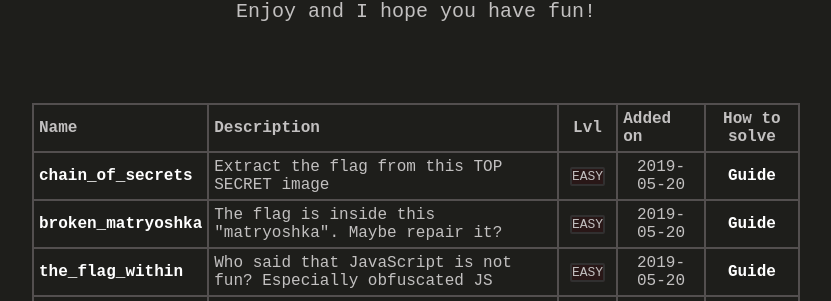
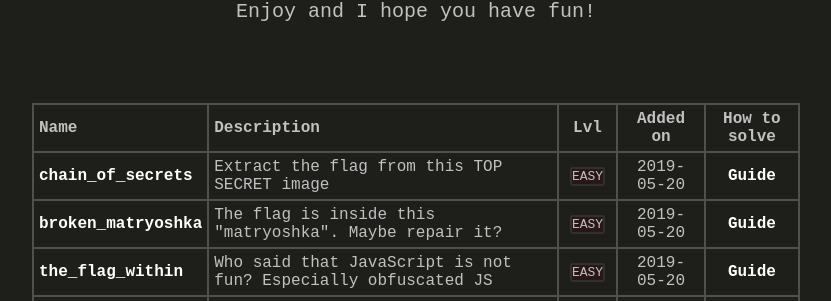
Before and after one commit to num1r0/num1r0.github.io, a Jekyll site: the page built from crackme-challenges.html, in a window 1280 px wide. Shown: the part 427-728 px from the top of the page, without its empty margins (224-1055 px from the left). Built offline with Jekyll 4.4.1, drawn with Linux system fonts in a browser that asks for light colours.

Commit message:
added on aligned to center

```diff
--- a/_layouts/crackme.html
+++ b/_layouts/crackme.html
@@ -13,7 +13,7 @@ layout: default
                 <th width="15%">Name</th>
                 <th width="50%">Description</th>
                 <th width="8%" style="text-align: center">Lvl</th>
-                <th width="12%">Added on</th>
+                <th width="12%" style="text-align: center">Added on</th>
                 <th width="13%" style="text-align: center">How to solve</th>
             </tr>
         </thead>
```
